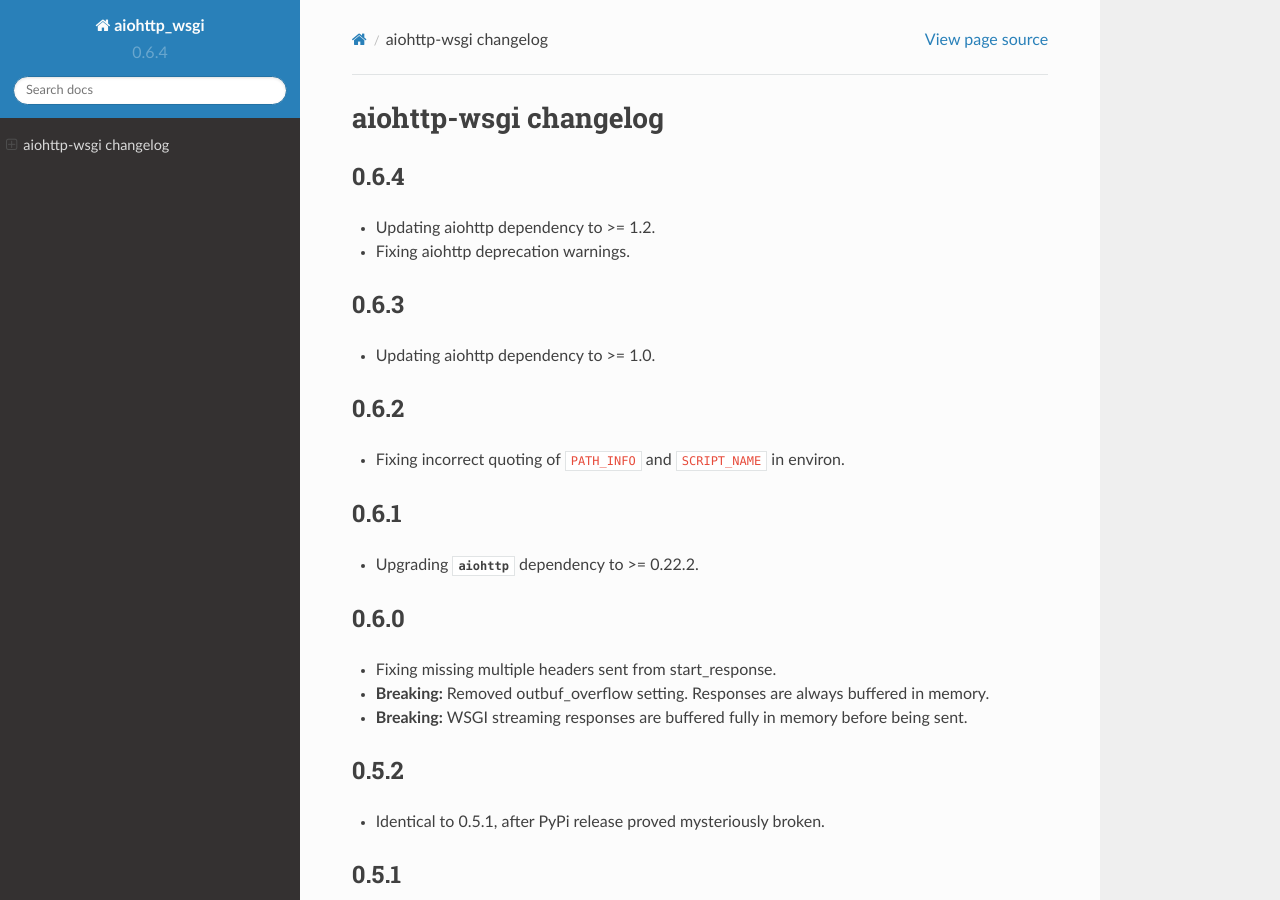
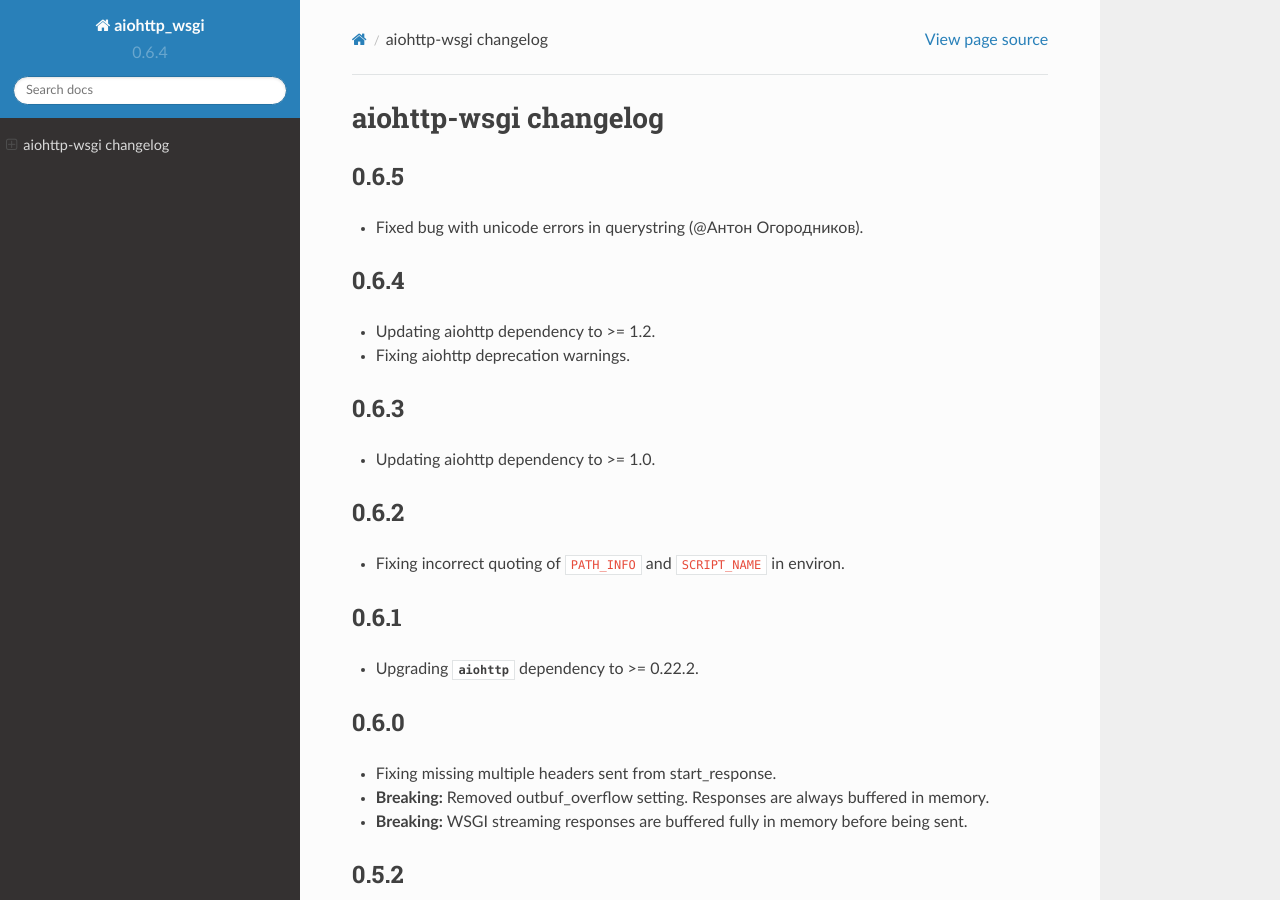
Before and after one commit to etianen/aiohttp-wsgi, a Sphinx documentation site: the page built from docs/changelog.rst, in a window 1280 px wide and 900 px high. Built offline with Sphinx 7.4.7 and the Read the Docs theme 2.0.0, drawn with Linux system fonts in a browser that asks for light colours.

Commit message:
Updating changelog

```diff
--- a/docs/changelog.rst
+++ b/docs/changelog.rst
@@ -2,6 +2,12 @@
 ======================
 
 .. currentmodule:: aiohttp_wsgi
+
+
+0.6.5
+-----
+
+- Fixed bug with unicode errors in querystring (@Антон Огородников).
 
 
 0.6.4
```
